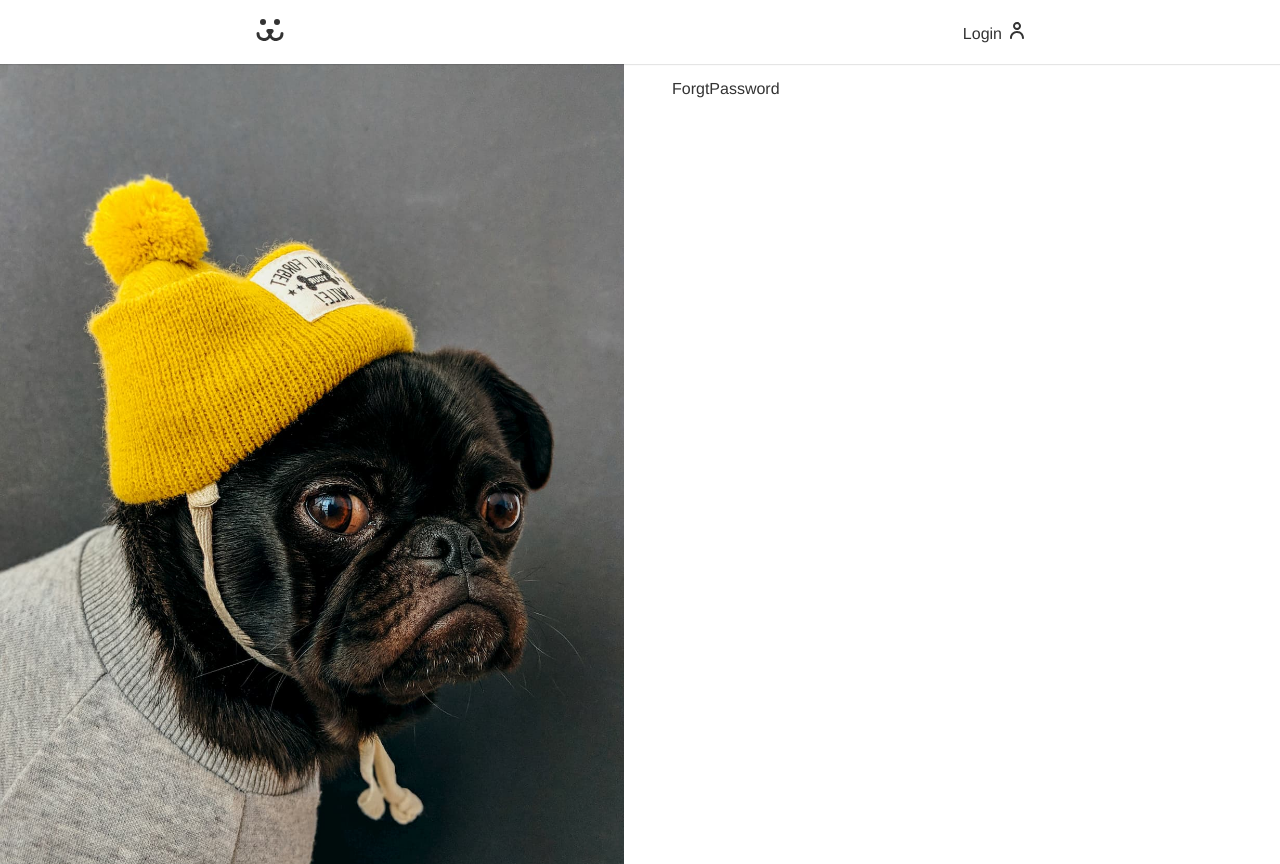
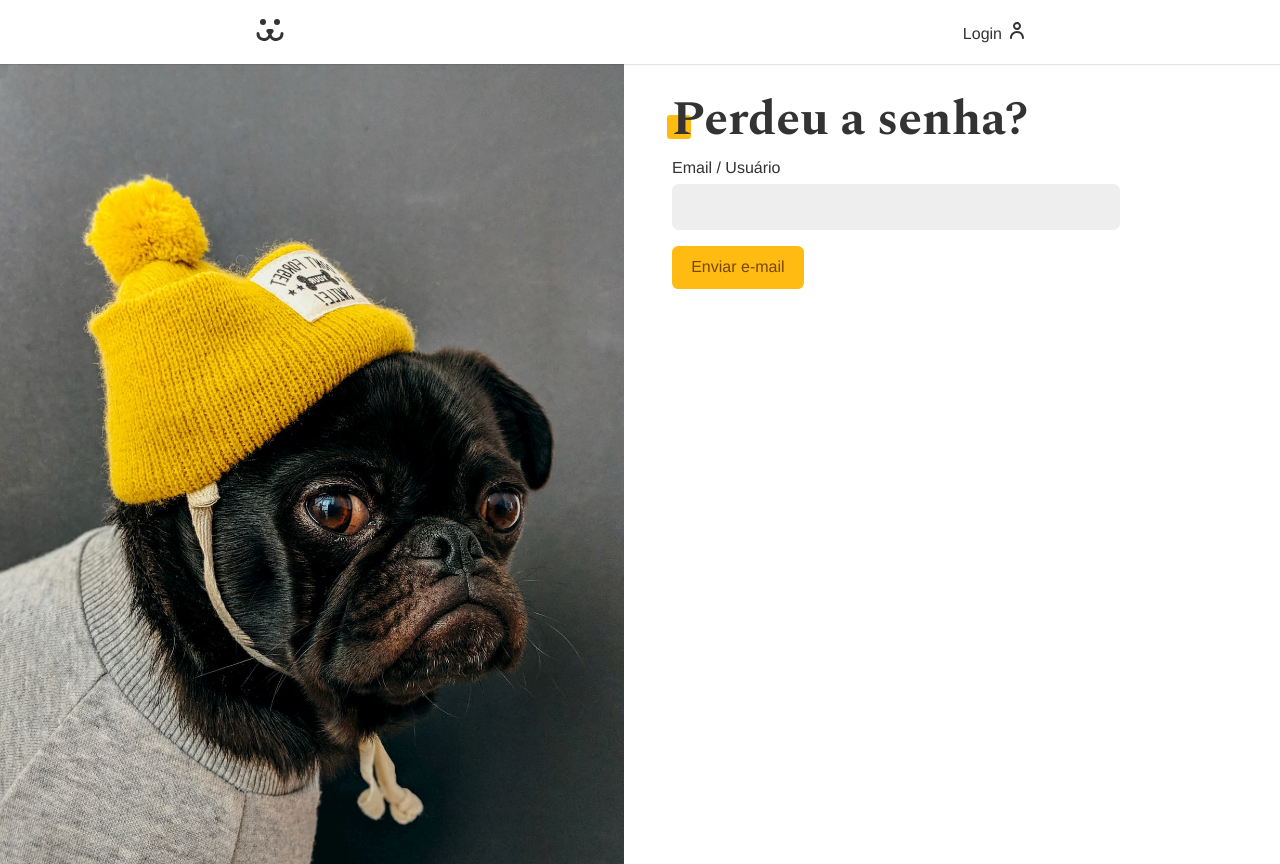
Before and after one commit to menezesrafaella/dogs, a React (Create React App) app: page /login/forget-password in a window 1280 px wide. Built offline with nearby package versions, Linux system fonts and the light colour scheme; the HTML template or start-up script is replaced by a standard one.

Commit message:
feat: forget password

```diff
--- a/src/Components/Login/ForgotPassword.js
+++ b/src/Components/Login/ForgotPassword.js
@@ -1,9 +1,44 @@
-import React from 'react'
+import React from "react";
+import Input from "../Forms/Input";
+import Button from "../Forms/Button";
+import useForm from "../../Hooks/useForm";
+import useFetch from "../../Hooks/useFetch";
+import { PASSWORD_LOST } from "../../env";
+import Error from "../Helper/Error";
 
 const ForgotPassword = () => {
+  const login = useForm();
+  const { data, loading, error, request } = useFetch();
+
+  async function handleSubmit(event) {
+    event.preventDefault();
+    if (login.validate()) {
+      const { url, options } = PASSWORD_LOST({
+        login: login.value,
+        url: window.location.href.replace("forget-password", "reset-password"),
+      });
+      request(url, options);
+    }
+  }
   return (
-    <div>ForgtPassword</div>
-  )
-}
+    <section>
+      <h1 className="title">Perdeu a senha?</h1>
+      {data ? (
+        <p style={{color: '#4c1'}}>{data}</p>
+      ) : (
+        <form onSubmit={handleSubmit}>
+          <Input label="Email / Usuário" type="text" name="email" {...login} />
+          {loading ? (
+            <Button disabled>Enviando...</Button>
+          ) : (
+            <Button>Enviar e-mail</Button>
+          )}
+        </form>
+      )}
 
-export default ForgotPassword
+      <Error error={error} />
+    </section>
+  );
+};
+
+export default ForgotPassword;
--- a/src/env.js
+++ b/src/env.js
@@ -108,3 +108,16 @@
       },
     };
   }
+
+  export function PASSWORD_LOST(body) {
+    return {
+      url: API_URL + '/api/password/lost',
+      options: {
+        method: 'POST',
+        headers: {
+          "Content-Type": "application/json",
+        },
+        BODY: JSON.stringify(body)
+      }
+    }
+  }
```
